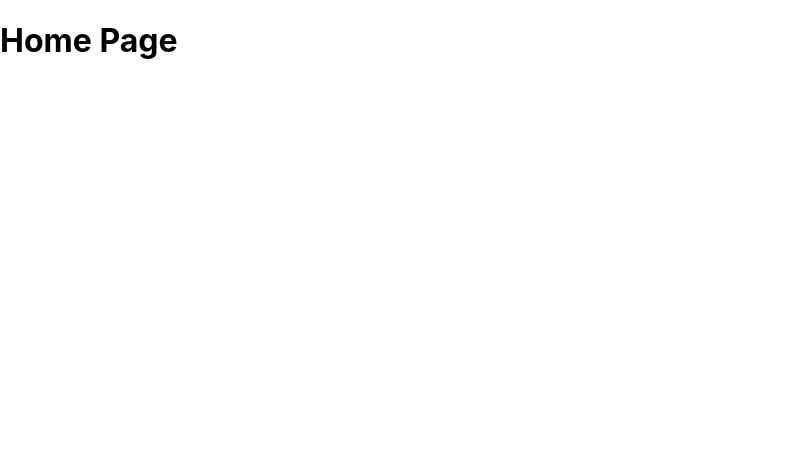
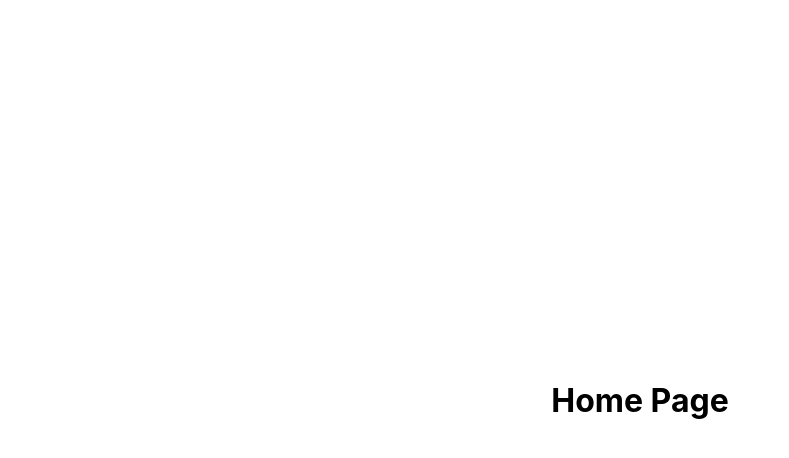
Before and after one commit to Mardiprk/Blogs, a Next.js app: page / in a window 1280 px wide. Shown: the top 458 px of the page, without its empty margins (0-789 px from the left). Built offline with nearby package versions, Linux system fonts and the light colour scheme.

Commit message:
Fixed styles

```diff
--- a/pages/index.jsx
+++ b/pages/index.jsx
@@ -1,10 +1,9 @@
 import Head from "next/head";
-import Image from "next/image";
 import styles from "../styles/Home.module.css";
 
 export default function Home() {
   return (
-    <div>
+    <div className={styles.container}>
       <Head>
         <title>Home</title>
       </Head>
```
